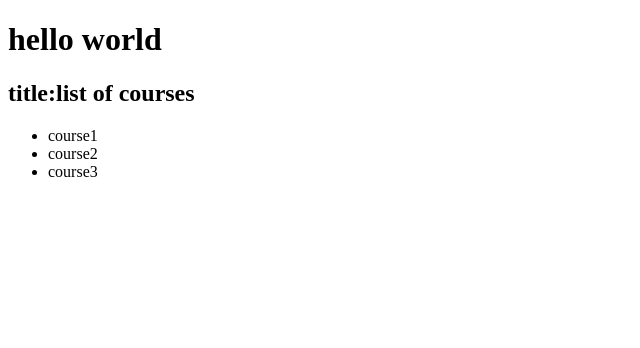
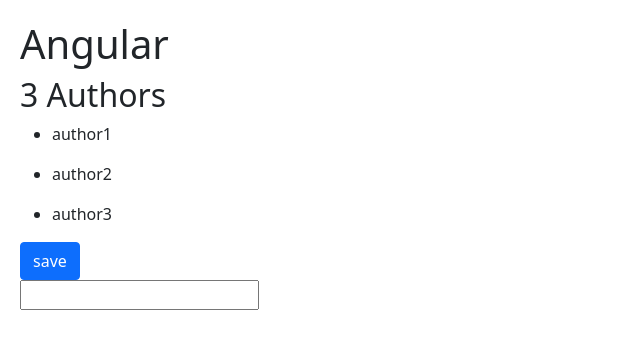
Before and after one commit to changzheng0101/hello-world, an Angular app: page / in a window 1280 px wide. Shown: the top 348 px of the page, without its empty margins (0-640 px from the left). Built offline with nearby package versions, Linux system fonts and the light colour scheme.

Commit message:
绑定相关

```diff
--- a/package.json
+++ b/package.json
@@ -18,6 +18,7 @@
     "@angular/platform-browser": "~13.2.0",
     "@angular/platform-browser-dynamic": "~13.2.0",
     "@angular/router": "~13.2.0",
+    "bootstrap": "^5.1.3",
     "rxjs": "~7.5.0",
     "tslib": "^2.3.0",
     "zone.js": "~0.11.4"
--- a/src/app/app.component.html
+++ b/src/app/app.component.html
@@ -1,2 +1,2 @@
-<h1>hello world</h1>
-<course></course>
+<h1>Angular</h1>
+<app-course></app-course>
--- a/src/app/app.module.ts
+++ b/src/app/app.module.ts
@@ -6,6 +6,7 @@ import { AppComponent } from './app.component';
 import { CoursesComponent } from './courses.component';
 import { CourseComponent } from './course/course.component';
 import { CoursesService } from './courses.service';
+import { AuthorService } from './author.service';
 
 @NgModule({
   declarations: [
@@ -18,7 +19,8 @@ import { CoursesService } from './courses.service';
     AppRoutingModule
   ],
   providers: [
-    CoursesService
+    CoursesService,
+    AuthorService
   ],
   bootstrap: [AppComponent]
 })
--- /dev/null
+++ b/src/app/author.service.ts
@@ -0,0 +1,5 @@
+export class AuthorService {
+    getAuthors() {
+        return ['author1', 'author2', 'author3'];
+    }
+}
--- a/src/app/course/course.component.html
+++ b/src/app/course/course.component.html
@@ -1 +1,9 @@
-<p>course works!</p>
+<h2>{{authors.length}} Authors</h2>
+<ul *ngFor="let author of authors">
+    <li>{{author}}</li>
+</ul>
+<div (click)="onDivClick()">
+    <button class="btn btn-primary" (click)="onBtnClick($event)">save</button>
+</div>
+
+<input #email (keyup.enter)="onEnterUp(email.value)"/>
--- a/src/app/course/course.component.ts
+++ b/src/app/course/course.component.ts
@@ -1,15 +1,30 @@
-import { Component, OnInit } from '@angular/core';
+import { Component } from '@angular/core';
+import { AuthorService } from '../author.service';
 
 @Component({
   selector: 'app-course',
   templateUrl: './course.component.html',
   styleUrls: ['./course.component.css']
 })
-export class CourseComponent implements OnInit {
+export class CourseComponent {
+  authors;
 
-  constructor() { }
+  constructor(authorService: AuthorService) {
+    this.authors = authorService.getAuthors();
+  }
 
-  ngOnInit(): void {
+  onBtnClick($event:Event){
+    console.log("button has been clicked");
+    console.log($event);
+    $event?.stopPropagation();
+  }
+
+  onDivClick(){
+    console.log("div was click");
+  }
+
+  onEnterUp(email:any){
+    console.log(email);
   }
 
 }
--- a/src/styles.css
+++ b/src/styles.css
@@ -1 +1,6 @@
 /* You can add global styles to this file, and also import other style files */
+@import "~bootstrap/dist/css/bootstrap.css";
+
+body{
+    padding: 20px;
+}
```
Also changed, not shown: src/app/email.service.ts (added, +9 -0 lines), 2 other files (tests, documents, lock files or other folders).
